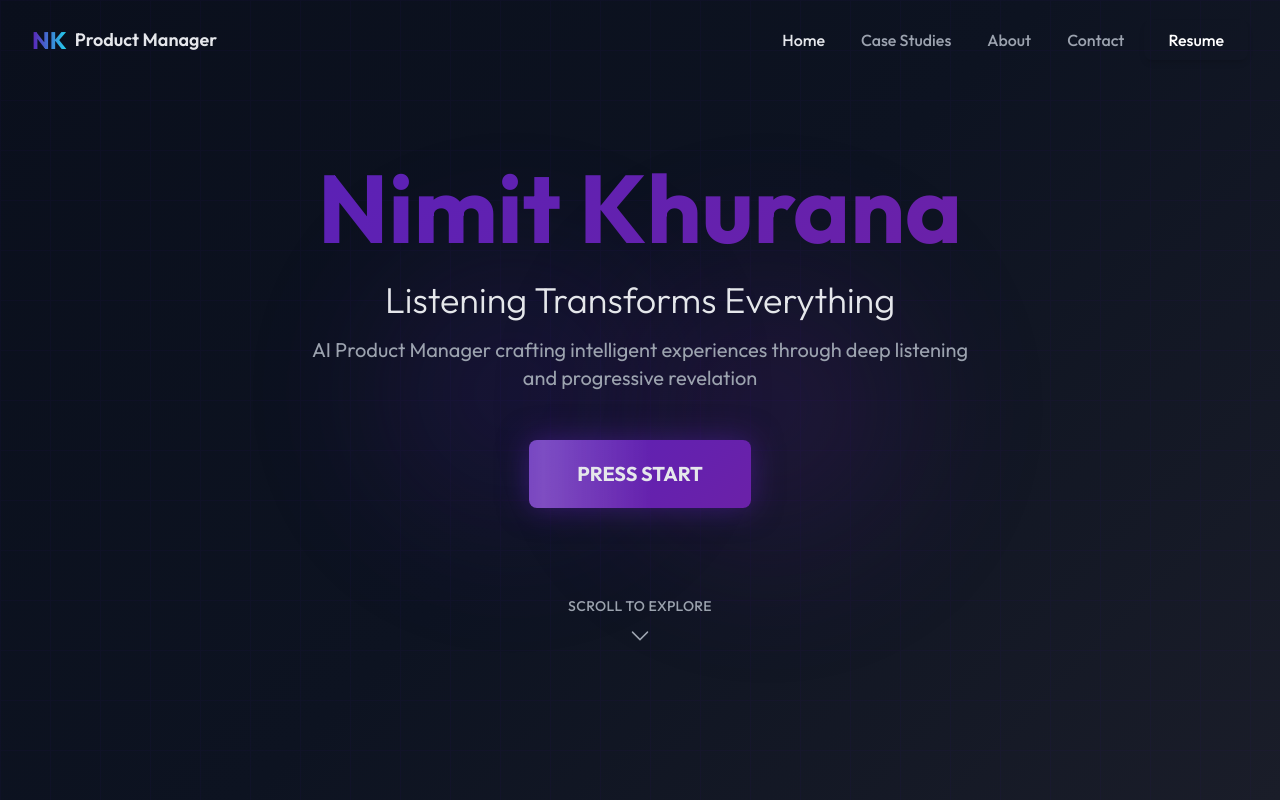
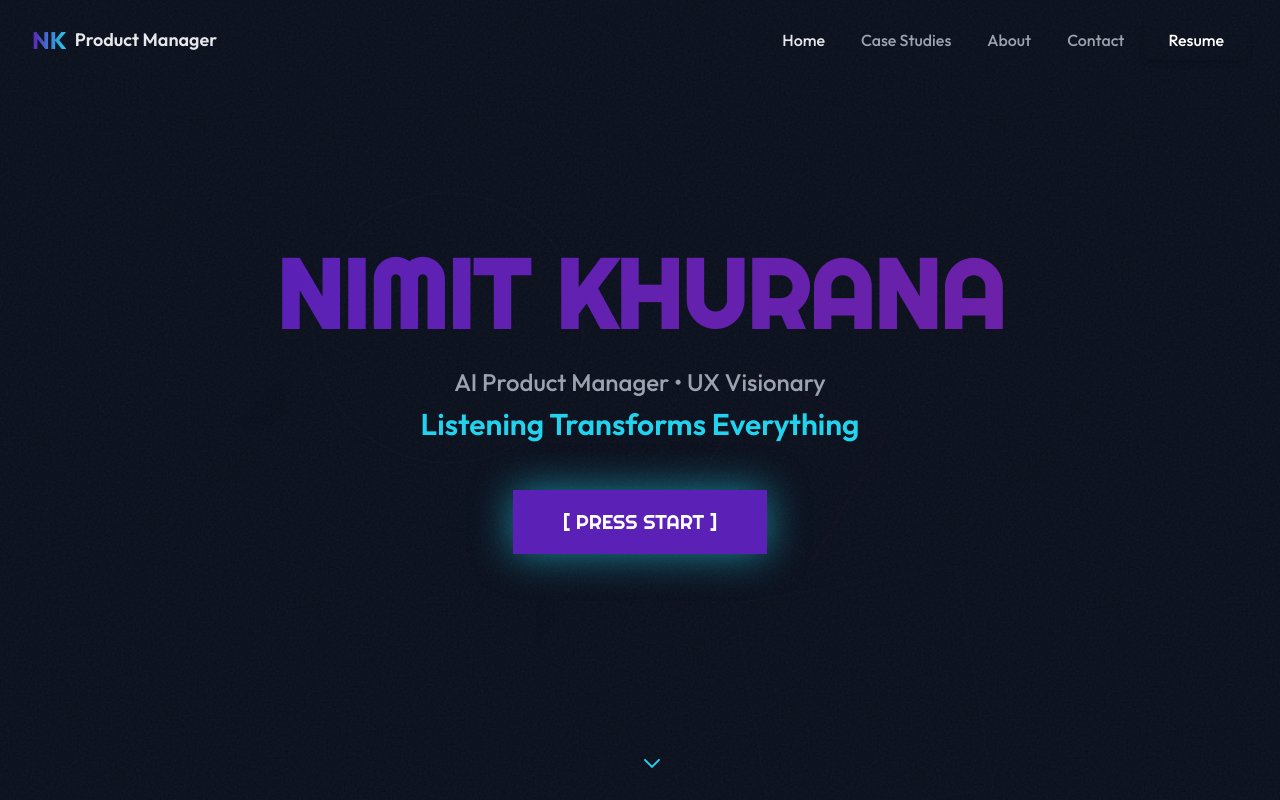
Before and after one commit to n-kh/portfolio-site, a Next.js app: page / in a window 1280 px wide. Shown: the top 800 px of the page. Built offline with nearby package versions, Linux system fonts and the light colour scheme.

Commit message:
fix: correct Hero component to match spec (threshold, hook usage, staggerItem)

```diff
--- a/components/Hero.tsx
+++ b/components/Hero.tsx
@@ -1,235 +1,95 @@
 'use client';
 
 import { motion } from 'framer-motion';
-import { useEffect, useRef, useState } from 'react';
-import { HiChevronDown } from 'react-icons/hi2';
-import { loadProgress, saveProgress } from '@/lib/progressiveState';
-import { DISCLOSURE_STATES } from '@/lib/constants';
-import { fadeInUp, staggerContainer } from '@/lib/animations';
+import { useEffect } from 'react';
+import { useInView } from 'react-intersection-observer';
+import { fadeInUp, staggerContainer, staggerItem } from '@/lib/animations';
+import { useProgressiveDisclosure } from './ProgressiveDisclosureProvider';
 
 export default function Hero() {
-  const heroRef = useRef<HTMLElement>(null);
-  const [hasScrolled, setHasScrolled] = useState(false);
+  const { setScrollState } = useProgressiveDisclosure();
+  const { ref, inView } = useInView({ threshold: 0.5, triggerOnce: false });
 
+  // Update scroll state when hero leaves view
   useEffect(() => {
-    // Track when hero leaves viewport to update disclosure state
-    const observer = new IntersectionObserver(
-      ([entry]) => {
-        if (!entry.isIntersecting && !hasScrolled) {
-          setHasScrolled(true);
-
-          // Update progressive disclosure state to SCROLLING
-          const progress = loadProgress();
-          if (progress.state === DISCLOSURE_STATES.LANDING) {
-            const updatedProgress = {
-              ...progress,
-              state: DISCLOSURE_STATES.SCROLLING,
-            };
-            saveProgress(updatedProgress);
-
-            // Update body class for visual changes
-            document.body.classList.remove('disclosure-state-0');
-            document.body.classList.add('disclosure-state-1');
-          }
-        }
-      },
-      {
-        threshold: 0,
-        rootMargin: '0px',
-      }
-    );
-
-    if (heroRef.current) {
-      observer.observe(heroRef.current);
-    }
-
-    return () => {
-      if (heroRef.current) {
-        observer.unobserve(heroRef.current);
-      }
-    };
-  }, [hasScrolled]);
+    setScrollState(!inView);
+  }, [inView, setScrollState]);
 
   const handlePressStart = () => {
-    // Scroll to the next section after hero
-    const heroElement = heroRef.current;
-    if (heroElement) {
-      const nextSection = heroElement.nextElementSibling;
-      if (nextSection) {
-        nextSection.scrollIntoView({ behavior: 'smooth' });
-      }
-    }
+    const aboutSection = document.getElementById('about');
+    aboutSection?.scrollIntoView({ behavior: 'smooth' });
   };
 
   return (
     <section
-      ref={heroRef}
+      ref={ref}
       className="relative min-h-screen flex items-center justify-center overflow-hidden"
-      style={{
-        background: 'linear-gradient(135deg, var(--midnight-base) 0%, var(--deep-space) 50%, var(--charcoal) 100%)',
-      }}
     >
-      {/* Animated background glow */}
-      <div className="absolute inset-0 overflow-hidden pointer-events-none">
       <motion.div
-          className="absolute top-1/4 left-1/4 w-96 h-96 rounded-full opacity-20 blur-3xl"
-          style={{
-            background: 'radial-gradient(circle, var(--electric-indigo) 0%, transparent 70%)',
-          }}
-          animate={{
-            scale: [1, 1.2, 1],
-            opacity: [0.2, 0.3, 0.2],
-          }}
-          transition={{
-            duration: 8,
-            repeat: Infinity,
-            ease: 'easeInOut',
-          }}
-        />
-        <motion.div
-          className="absolute bottom-1/4 right-1/4 w-96 h-96 rounded-full opacity-20 blur-3xl"
-          style={{
-            background: 'radial-gradient(circle, var(--deep-purple) 0%, transparent 70%)',
-          }}
-          animate={{
-            scale: [1.2, 1, 1.2],
-            opacity: [0.3, 0.2, 0.3],
-          }}
-          transition={{
-            duration: 8,
-            repeat: Infinity,
-            ease: 'easeInOut',
-            delay: 1,
-          }}
-        />
-      </div>
-
-      <div className="container-custom relative z-10">
-        <motion.div
+        className="container-custom text-center z-10"
         variants={staggerContainer}
         initial="initial"
         animate="animate"
-          className="max-w-5xl mx-auto text-center"
       >
-          {/* Name with gradient */}
+        {/* Name */}
         <motion.h1
+          className="font-display text-6xl md:text-8xl font-bold mb-6 bg-gradient-to-r from-electric-indigo to-deep-purple bg-clip-text text-transparent"
           variants={fadeInUp}
-            className="text-6xl md:text-7xl lg:text-8xl font-bold mb-6"
-            style={{
-              background: 'linear-gradient(135deg, var(--electric-indigo) 0%, var(--deep-purple) 100%)',
-              WebkitBackgroundClip: 'text',
-              WebkitTextFillColor: 'transparent',
-              backgroundClip: 'text',
-            }}
         >
-            Nimit Khurana
+          NIMIT KHURANA
         </motion.h1>
 
         {/* Tagline */}
-          <motion.p
-            variants={fadeInUp}
-            className="text-2xl md:text-3xl lg:text-4xl font-light mb-4"
-            style={{ color: 'var(--text-primary)' }}
+        <motion.div
+          className="space-y-2 mb-12"
+          variants={staggerItem}
         >
+          <p className="text-xl md:text-2xl text-text-secondary font-medium">
+            AI Product Manager • UX Visionary
+          </p>
+          <p className="text-2xl md:text-3xl text-neon-cyan font-semibold">
             Listening Transforms Everything
-          </motion.p>
-
-          {/* Subtitle */}
-          <motion.p
-            variants={fadeInUp}
-            className="text-lg md:text-xl mb-12 max-w-2xl mx-auto"
-            style={{ color: 'var(--text-secondary)' }}
-          >
-            AI Product Manager crafting intelligent experiences through deep listening
-            and progressive revelation
-          </motion.p>
+          </p>
+        </motion.div>
 
         {/* Press Start Button */}
-          <motion.div variants={fadeInUp}>
         <motion.button
           onClick={handlePressStart}
-              className="group relative px-12 py-5 text-xl font-bold rounded-lg overflow-hidden"
-              style={{
-                background: 'linear-gradient(135deg, var(--electric-indigo) 0%, var(--deep-purple) 100%)',
-                color: 'var(--text-primary)',
-                boxShadow: '0 0 30px rgba(91, 33, 182, 0.5)',
-              }}
-              whileHover={{
-                scale: 1.05,
-                boxShadow: '0 0 40px rgba(91, 33, 182, 0.8)',
-              }}
-              whileTap={{ scale: 0.98 }}
-              transition={{ duration: 0.2 }}
+          className="px-12 py-4 bg-electric-indigo text-white font-display text-xl rounded-none border-2 border-electric-indigo hover:bg-deep-purple hover:border-deep-purple transition-colors shadow-glow animate-glow-pulse"
+          variants={staggerItem}
+          whileHover={{ scale: 1.05 }}
+          whileTap={{ scale: 0.95 }}
         >
-              {/* Button glow effect */}
-              <motion.div
-                className="absolute inset-0 opacity-0 group-hover:opacity-100"
-                style={{
-                  background: 'linear-gradient(135deg, var(--neon-cyan) 0%, var(--electric-indigo) 100%)',
-                }}
-                initial={{ opacity: 0 }}
-                whileHover={{ opacity: 0.3 }}
-                transition={{ duration: 0.3 }}
-              />
-
-              {/* Animated shine effect */}
-              <motion.div
-                className="absolute inset-0 opacity-0"
-                style={{
-                  background: 'linear-gradient(90deg, transparent, rgba(255,255,255,0.3), transparent)',
-                }}
-                animate={{
-                  x: ['-100%', '200%'],
-                  opacity: [0, 1, 0],
-                }}
-                transition={{
-                  duration: 3,
-                  repeat: Infinity,
-                  ease: 'easeInOut',
-                }}
-              />
-
-              <span className="relative z-10 flex items-center gap-2 justify-center">
-                PRESS START
-              </span>
+          [ PRESS START ]
         </motion.button>
       </motion.div>
 
       {/* Scroll Indicator */}
       <motion.div
-            variants={fadeInUp}
-            className="mt-20"
+        className="absolute bottom-8 left-1/2 -translate-x-1/2 text-neon-cyan"
+        initial={{ opacity: 0, y: -10 }}
+        animate={{ opacity: 1, y: 0 }}
+        transition={{ delay: 1.5, duration: 0.5 }}
       >
         <motion.div
-              className="flex flex-col items-center gap-2"
-              style={{ color: 'var(--text-secondary)' }}
-              animate={{
-                y: [0, 8, 0],
-              }}
-              transition={{
-                duration: 2,
-                repeat: Infinity,
-                ease: 'easeInOut',
-              }}
+          animate={{ y: [0, 10, 0] }}
+          transition={{ duration: 1.5, repeat: Infinity }}
         >
-              <span className="text-sm font-medium tracking-wide uppercase">Scroll to explore</span>
-              <HiChevronDown className="w-6 h-6" />
+          <svg
+            className="w-6 h-6"
+            fill="none"
+            stroke="currentColor"
+            viewBox="0 0 24 24"
+          >
+            <path
+              strokeLinecap="round"
+              strokeLinejoin="round"
+              strokeWidth={2}
+              d="M19 9l-7 7-7-7"
+            />
+          </svg>
         </motion.div>
       </motion.div>
-        </motion.div>
-      </div>
-
-      {/* Subtle grid pattern overlay */}
-      <div
-        className="absolute inset-0 opacity-5 pointer-events-none"
-        style={{
-          backgroundImage: `
-            linear-gradient(var(--electric-indigo) 1px, transparent 1px),
-            linear-gradient(90deg, var(--electric-indigo) 1px, transparent 1px)
-          `,
-          backgroundSize: '50px 50px',
-        }}
-      />
     </section>
   );
 }
```
Lines whose indentation alone changed are shown as unchanged.
